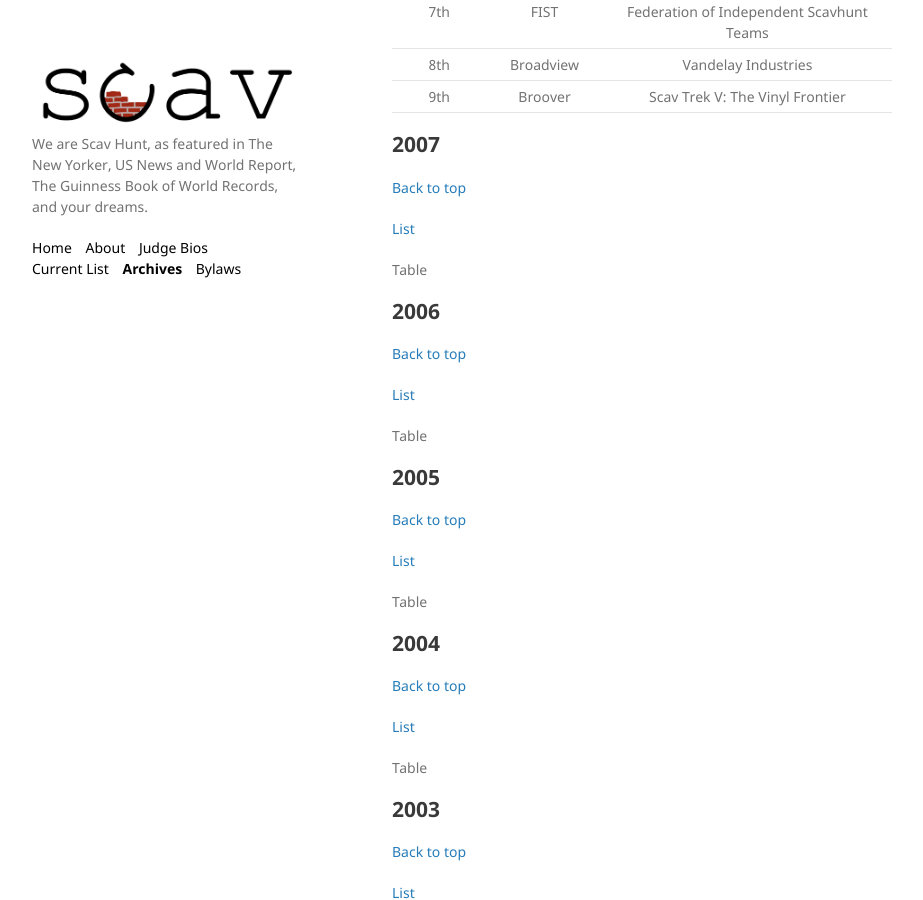
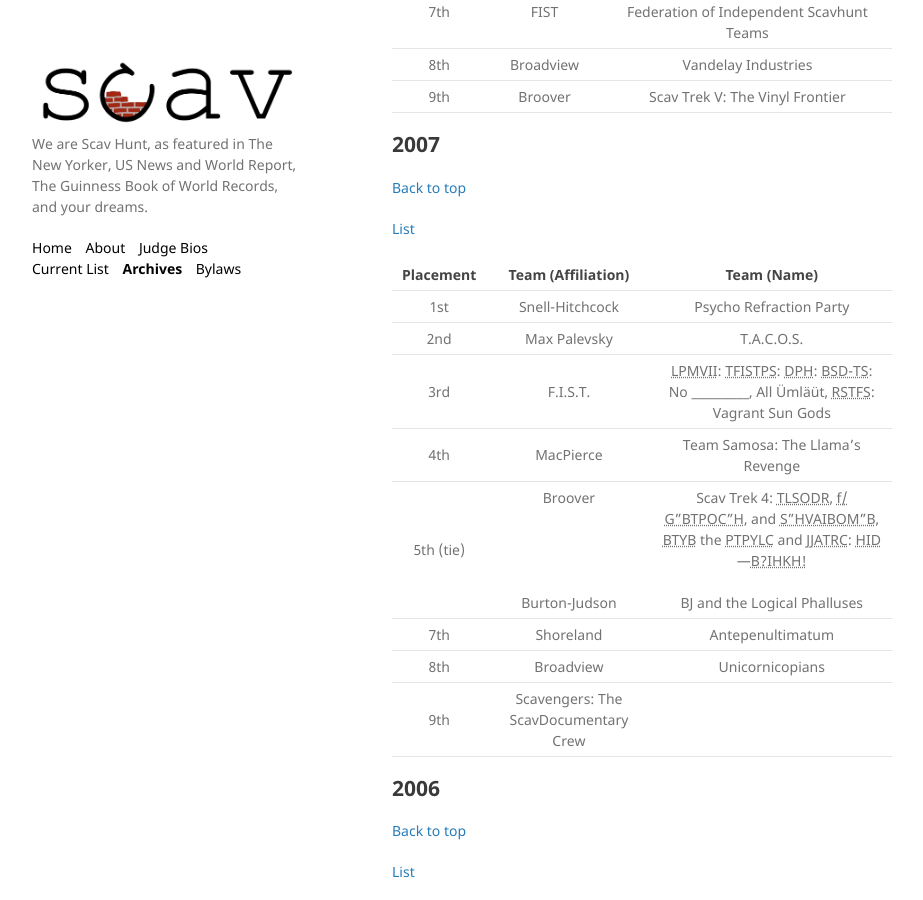
Before and after one commit to scav-hunt/scav-hunt.github.io, a Jekyll site: the page built from _pages/archives.md, in a window 1280 px wide and 900 px high, scrolled down 21780 px. Shown: the whole window, without its empty margins (178-1101 px from the left). Built offline with Jekyll 4.4.1, drawn with Linux system fonts in a browser that asks for light colours.

Commit message:
2007 F.I.S.T. and Broover I'm coming for you

```diff
--- a/_pages/archives.md
+++ b/_pages/archives.md
@@ -596,9 +596,18 @@ The winning submission for item 8 can be heard [here](https://apps.wbez.org/blog
 ## 2007 {#s-2007}
 [Back to top](#archives)
 
-[List](/assets/lists/)
+[List](/assets/lists/2007.pdf)
 
-Table
+| Placement | Team (Affiliation) | Team (Name) |
+| :---: |  :---:  | :---:  |
+| 1st | Snell-Hitchcock | Psycho Refraction Party |
+| 2nd | Max Palevsky | T.A.C.O.S. |
+| 3rd | F.I.S.T. | <acronym title="Lush Puppies Mark VII">LPMVII</acronym>: <acronym title="The Federation of Independent ScavHunt Teams Part Sex">TFISTPS</acronym>: <acronym title="Deleuzean Potato Homefries">DPH</acronym>: <acronym title="Billmire's Scrod Double-Teams Stony">BSD-TS</acronym>:  No \_\_\_\_\_\_\_\_\_\_, All Ümläüt, <acronym title="Rosebud, Still the Fucking Sled">RSTFS</acronym>: Vagrant Sun Gods |
+| 4th | MacPierce | Team Samosa: The Llama's Revenge |
+| 5th (tie) | Broover <br><br><br><br><br> Burton-Judson | Scav Trek 4: <acronym title="The Last Stand of Davin Reed">TLSODR</acronym>, <abbr title="featuring">f/</abbr> <acronym title="Gary &quot;Behold The Power of Cheese&quot; Hoover">G"BTPOC"H</acronym>, and <acronym title="Sophonisba &quot;Her visual acuity is based on movement&quot; Breckinridge">S"HVAIBOM"B</acronym>, <acronym title="brought to you by">BTYB</acronym> the <acronym title="People to People Youth Leadership Conference">PTPYLC</acronym> and <acronym title="Jesse Jackson and the Rainbow Coalitioners">JJATRC</acronym>: <acronym title="Heroes in disguise">HID</acronym>&mdash;<acronym title="Broover? I hardly know her!">B?IHKH!</acronym> <br><br> BJ and the Logical Phalluses |
+| 7th | Shoreland | Antepenultimatum |
+| 8th | Broadview | Unicornicopians |
+| 9th | Scavengers: The ScavDocumentary Crew |  |
 
 ## 2006 {#s-2006}
 [Back to top](#archives)
```
